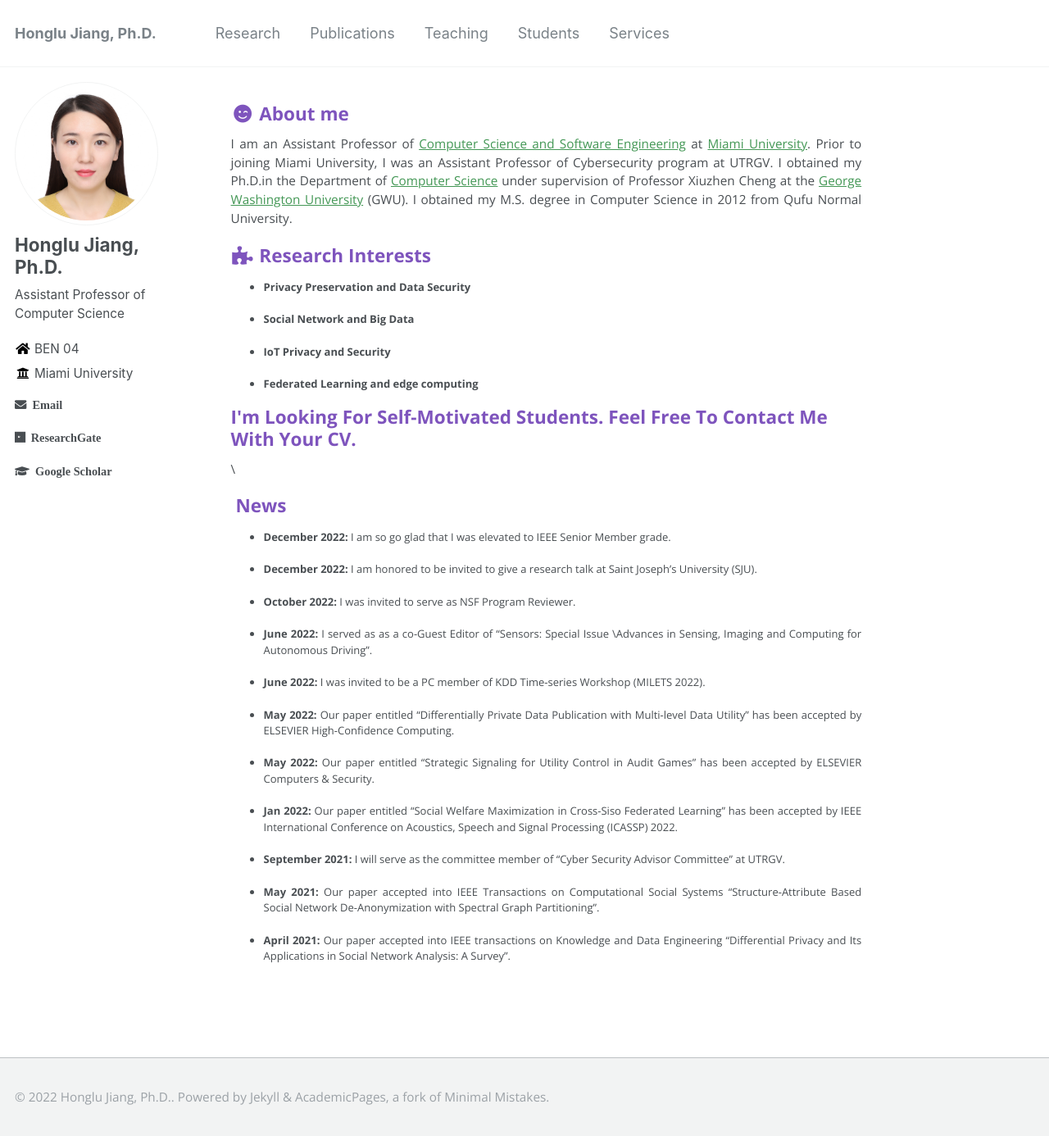
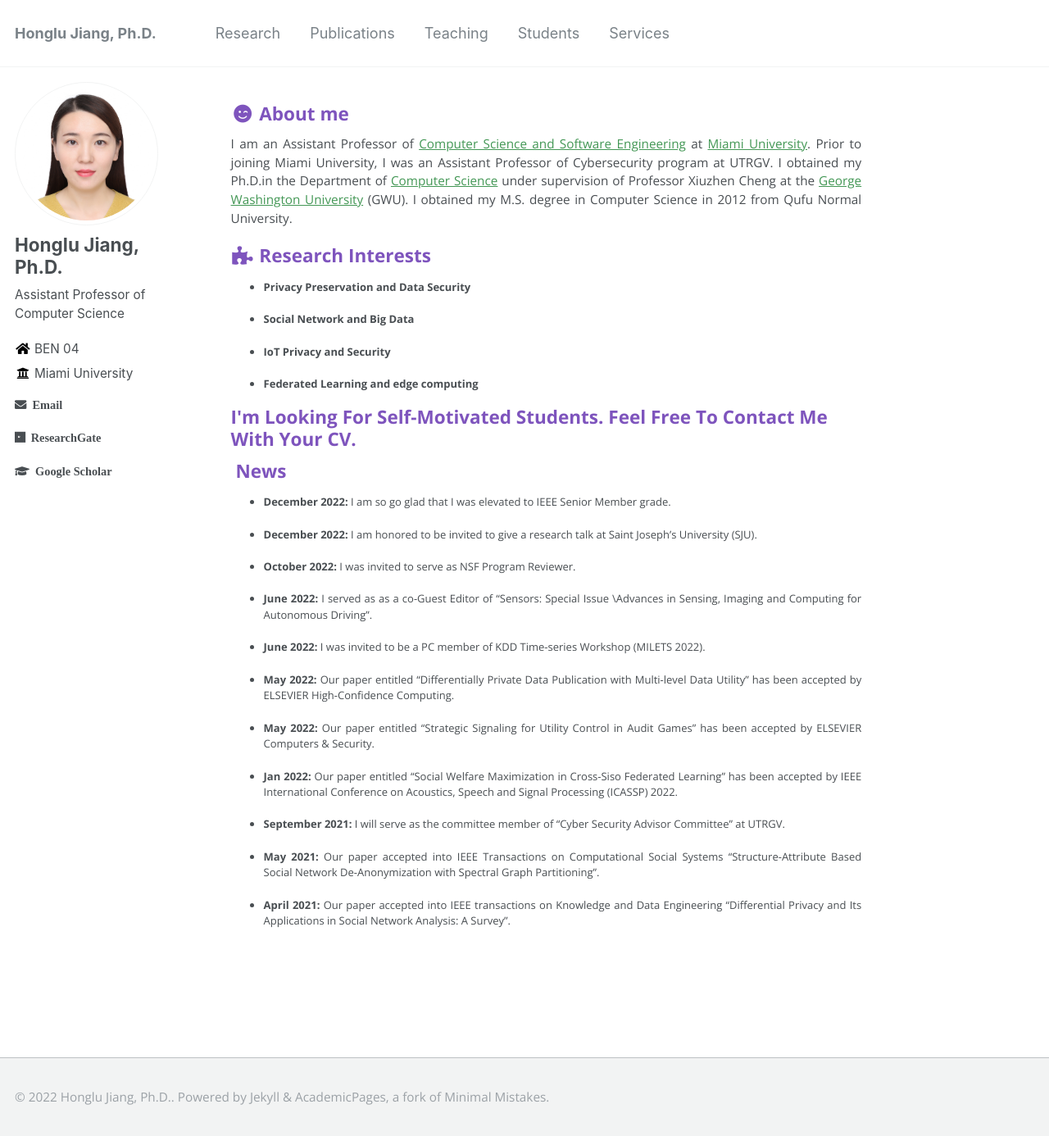
Before and after one commit to hljiang0720/hljiang.github.io, a Jekyll site: the page built from _pages/about.md, in a window 1280 px wide and 1386 px high. Shown: the whole window at 82% size. Built offline with Jekyll 4.4.1, drawn with Linux system fonts in a browser that asks for light colours.

```diff
--- a/_pages/about.md
+++ b/_pages/about.md
@@ -27,7 +27,7 @@ I obtained my Ph.D.in the Department of [Computer Science](https://www.cs.seas.g
 
 
 
-<h3>I'm Looking For Self-Motivated Students. Feel Free To Contact Me With Your CV.</h3>\\
+<h3>I'm Looking For Self-Motivated Students. Feel Free To Contact Me With Your CV.</h3>
 
 
 
```
